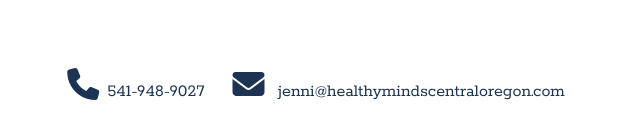
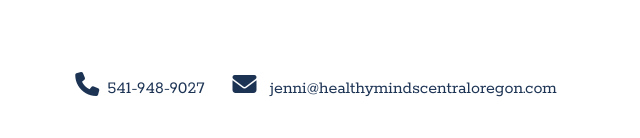
Before and after one commit to zachgriz/zachgriz.github.io, a website: page index.html in a window 1280 px wide. Shown: the part 1366-1504 px from the top of the page, 320-960 px from the left. Drawn offline with nearby package versions, Linux system fonts and the light colour scheme.

Commit message:
changed icon size

```diff
--- a/index.html
+++ b/index.html
@@ -48,10 +48,10 @@
             <div class="col no-padding no-margin align-self-center">
                 <div class="d-flex justify-content-center contact flex-wrap">
                     <div class="contact-info align-self-center">
-                        <i class="fa-solid fa-phone fa-2xl" style="color: #1c3354; height: fit-content;"><span class="icon align-self-center">541-948-9027</span></i>
+                        <i class="fa-solid fa-phone fa-xl" style="color: #1c3354; height: fit-content;"><span class="icon align-self-center">541-948-9027</span></i>
                     </div>
                     <div class="contact-info align-self-center">
-                        <i class="fa-solid fa-envelope fa-2xl" style="color: #1c3354;"><span class="icon align-self-center">
+                        <i class="fa-solid fa-envelope fa-xl" style="color: #1c3354;"><span class="icon align-self-center">
                             jenni@healthymindscentraloregon.com</span></i>
                     </div>
                 </div>
```
